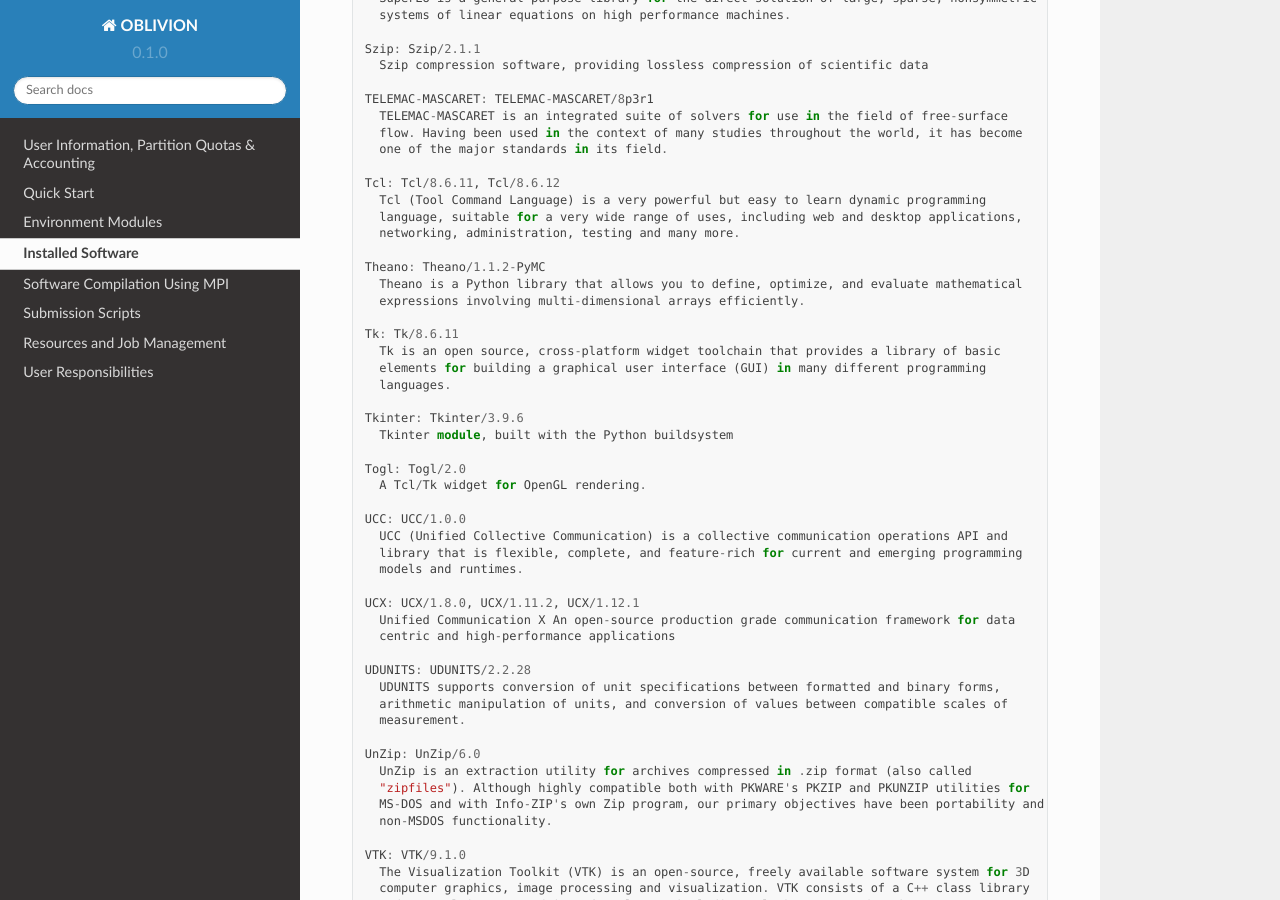
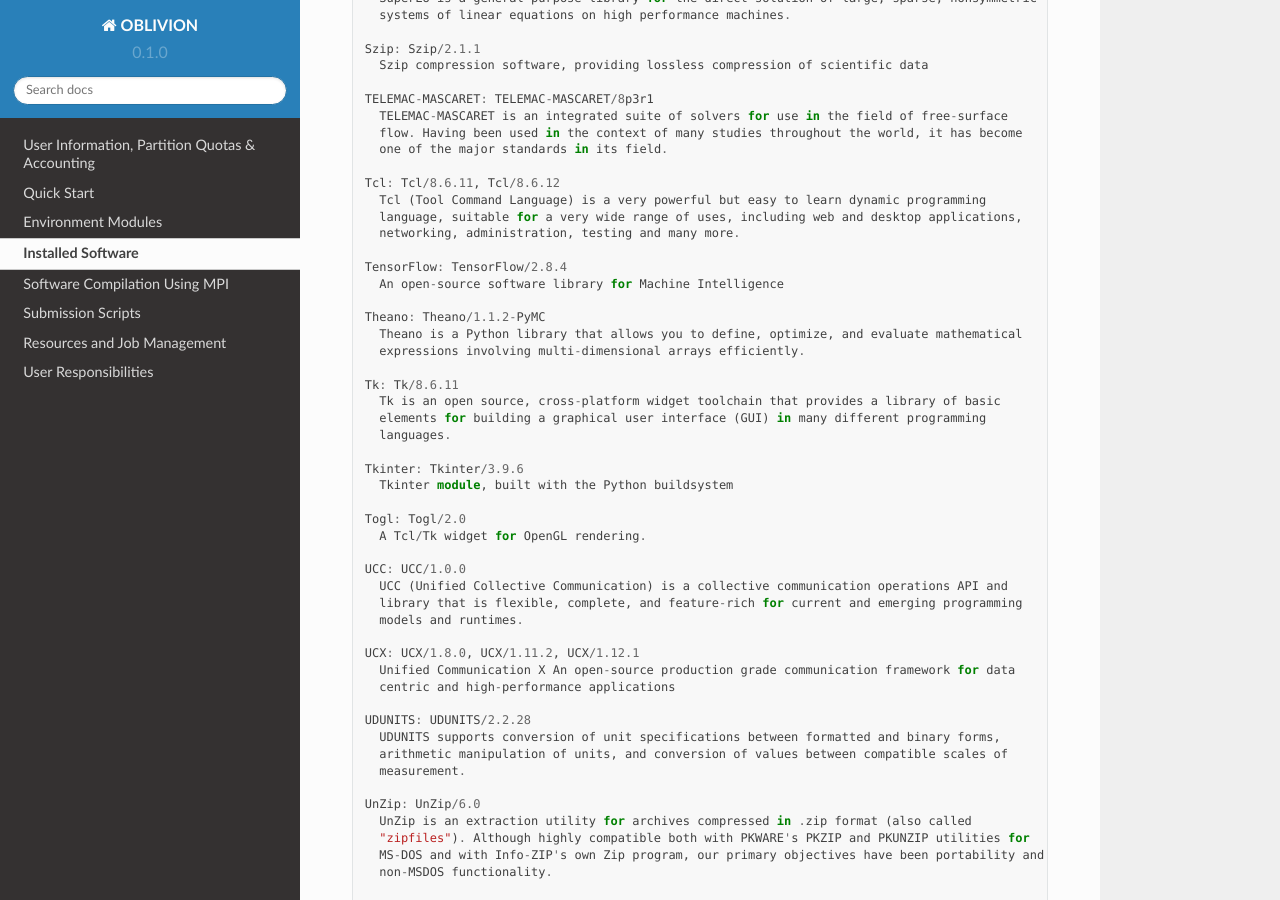
Before and after one commit to mavillez/Oblivion, a Sphinx documentation site: the page built from docs/source/software.rst, in a window 1280 px wide and 900 px high, scrolled down 11319 px. Built offline with Sphinx 7.4.7 and the Read the Docs theme 2.0.0, drawn with Linux system fonts in a browser that asks for light colours; some of the changed text lies outside the part shown.

Commit message:
Update software.rst

```diff
--- a/docs/source/software.rst
+++ b/docs/source/software.rst
@@ -5,7 +5,7 @@
 
 .. code-block:: julia
 
-  ABINIT: ABINIT/9.6.2
+    ABINIT: ABINIT/9.6.2
     ABINIT is a package whose main program allows one to find the total energy, charge density
     and electronic structure of systems made of electrons and nuclei (molecules and periodic
     solids) within Density Functional Theory (DFT), using pseudopotentials and a planewave or
@@ -684,6 +684,9 @@
     language, suitable for a very wide range of uses, including web and desktop applications,
     networking, administration, testing and many more.
 
+  TensorFlow: TensorFlow/2.8.4
+    An open-source software library for Machine Intelligence
+
   Theano: Theano/1.1.2-PyMC
     Theano is a Python library that allows you to define, optimize, and evaluate mathematical
     expressions involving multi-dimensional arrays efficiently.
```
